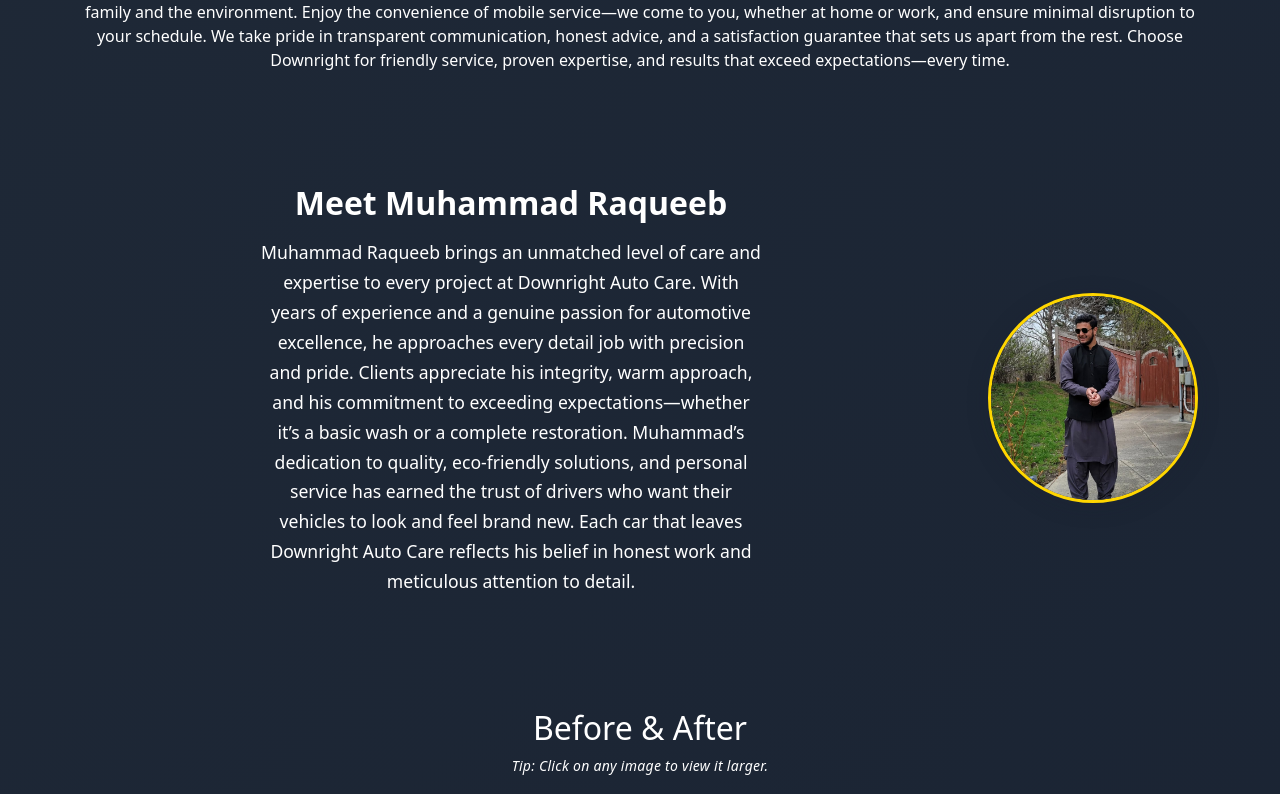
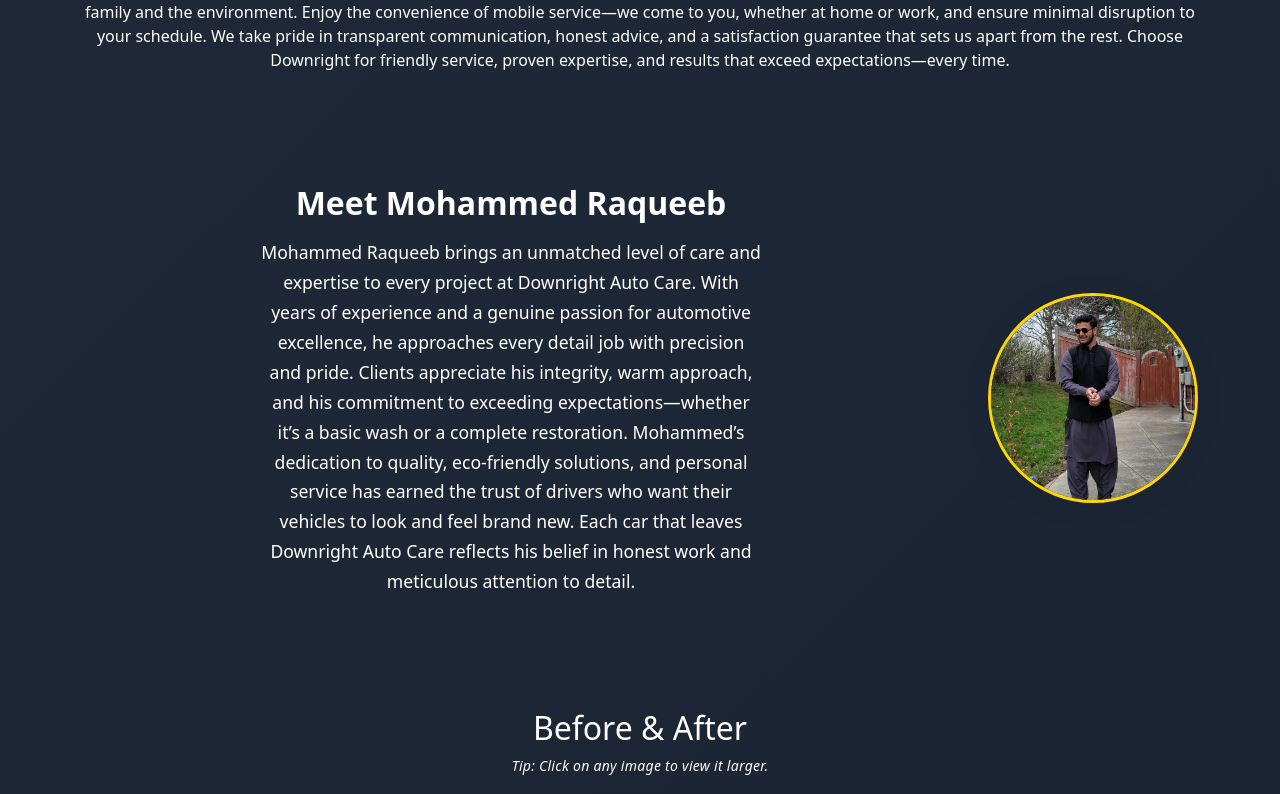
Before and after one commit to usmanAfzalKhan/downright-auto-care-site, a React (Vite) app: page /about in a window 1280 px wide. Shown: the part 541-1335 px from the top of the page. Built offline with nearby package versions, Linux system fonts and the light colour scheme.

Commit message:
fixed owners name from Muhammad to Mohammed

```diff
--- a/src/components/Owner.jsx
+++ b/src/components/Owner.jsx
@@ -13,15 +13,15 @@ export default function Owner() {
             margin: "0 0 0 auto", // push left on desktop, center on mobile
           }}
         >
-          <h2 className="mb-3" style={{ fontWeight: 700 }}>Meet Muhammad Raqueeb</h2>
+          <h2 className="mb-3" style={{ fontWeight: 700 }}>Meet Mohammed Raqueeb</h2>
           <p style={{ fontSize: "1.1rem", lineHeight: 1.7 }}>
-            Muhammad Raqueeb brings an unmatched level of care and expertise to every project at Downright Auto Care. With years of experience and a genuine passion for automotive excellence, he approaches every detail job with precision and pride. Clients appreciate his integrity, warm approach, and his commitment to exceeding expectations—whether it’s a basic wash or a complete restoration. Muhammad’s dedication to quality, eco-friendly solutions, and personal service has earned the trust of drivers who want their vehicles to look and feel brand new. Each car that leaves Downright Auto Care reflects his belief in honest work and meticulous attention to detail.
+            Mohammed Raqueeb brings an unmatched level of care and expertise to every project at Downright Auto Care. With years of experience and a genuine passion for automotive excellence, he approaches every detail job with precision and pride. Clients appreciate his integrity, warm approach, and his commitment to exceeding expectations—whether it’s a basic wash or a complete restoration. Mohammed’s dedication to quality, eco-friendly solutions, and personal service has earned the trust of drivers who want their vehicles to look and feel brand new. Each car that leaves Downright Auto Care reflects his belief in honest work and meticulous attention to detail.
           </p>
         </div>
         {/* Owner image (right on desktop, centered on mobile) */}
         <img
           src="/images/owner.jpeg"
-          alt="Muhammad Raqueeb"
+          alt="Mohammed Raqueeb"
           className="owner-img mb-4 mb-md-0 ms-md-5"
           style={{
             width: 210,
```
